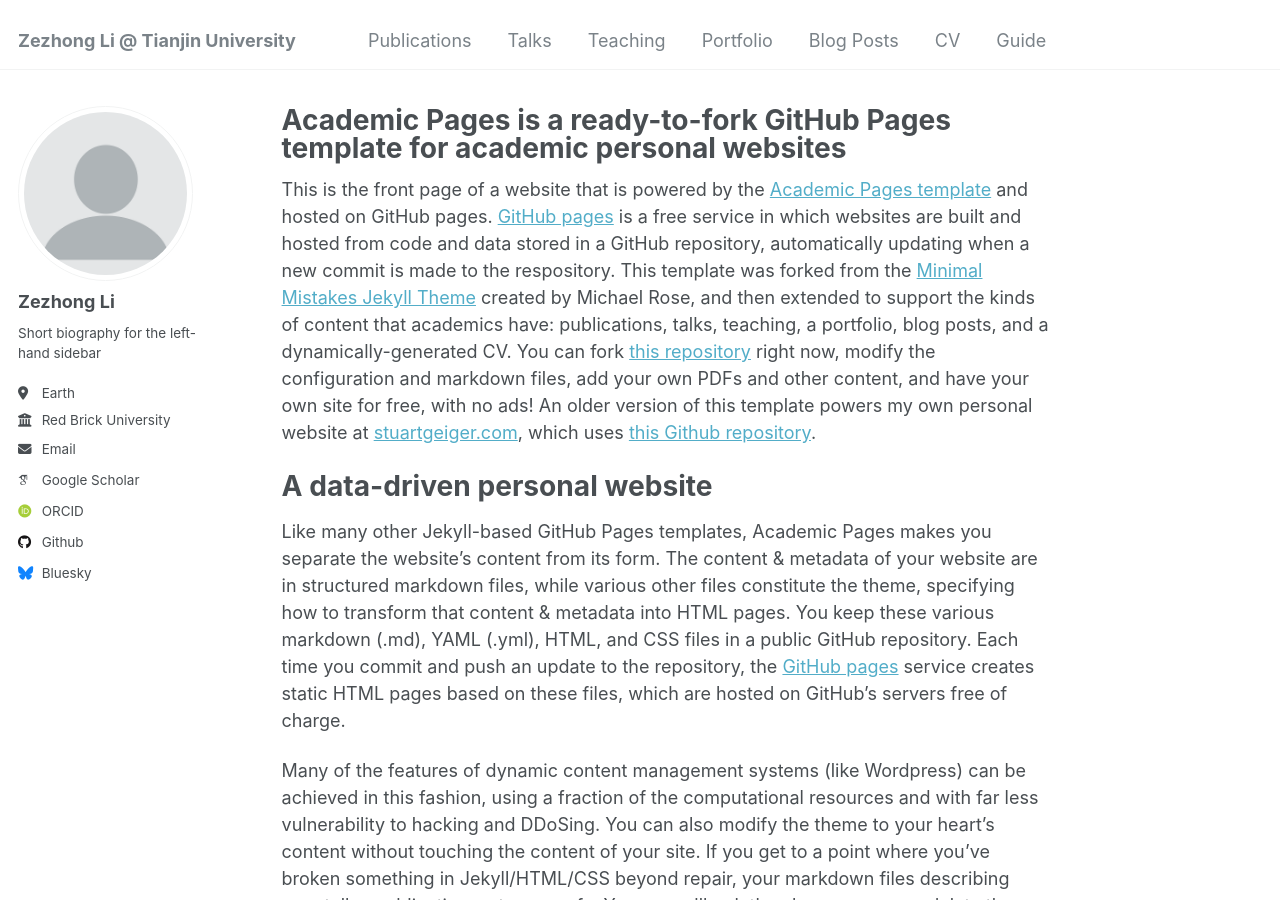
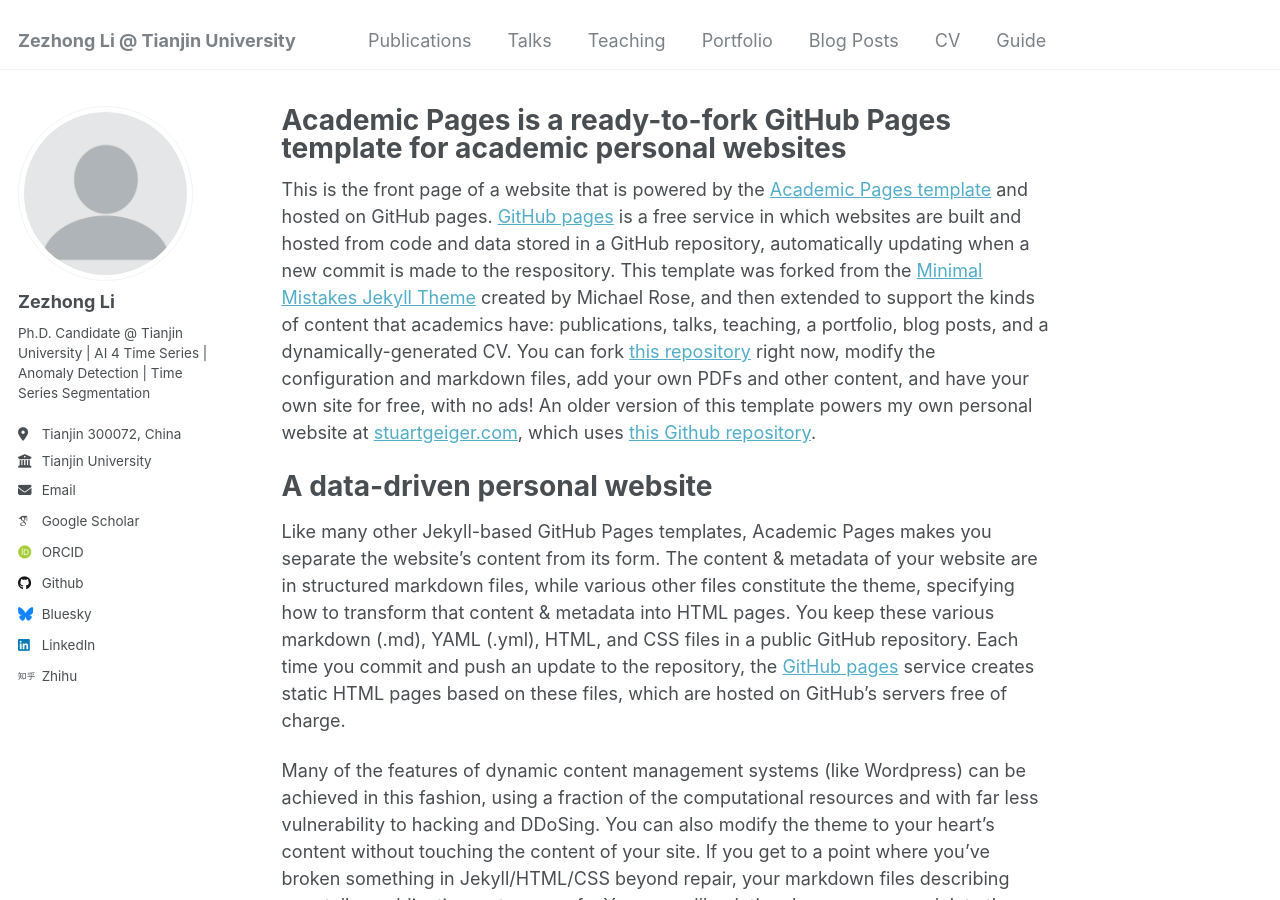
Before and after one commit to lzz19980125/lzz19980125.github.io, a Jekyll site: the page built from _pages/about.md, in a window 1280 px wide and 900 px high. Built offline with Jekyll 4.4.1, drawn with Linux system fonts in a browser that asks for light colours; some web fonts are replaced.

Commit message:
Update _config.yml

```diff
--- a/_config.yml
+++ b/_config.yml
@@ -24,11 +24,11 @@
   avatar           : "profile.png"
   name             : "Zezhong Li"
   pronouns         : # example: "she/her"
-  bio              : "Short biography for the left-hand sidebar"
-  location         : "Earth"
-  employer         : "Red Brick University"
+  bio              : "Ph.D. Candidate @ Tianjin University | AI 4 Time Series | Anomaly Detection | Time Series Segmentation"
+  location         : "Tianjin 300072, China"
+  employer         : "Tianjin University"
   uri              : # URL
-  email            : "none@example.org"
+  email            : "lizz1998@tju.edu.cn"
 
   # Academic websites
   arxiv            : # URL - Update with the correct link to your profile
@@ -43,7 +43,7 @@
   bitbucket        : # Username - Update with your username on the site
   codepen          : # Username
   dribbble         : # Username
-  github           : "academicpages"
+  github           : "https://github.com/lzz19980125"
   kaggle           : # Username
   stackoverflow    : # User number or user number and name (i.e., use "1" or "1/jeff-atwood")
 
@@ -57,7 +57,7 @@
   keybase          : # Username
   instagram        : # Username
   lastfm           : # Username
-  linkedin         : # Username
+  linkedin         : "https://www.linkedin.com/in/zezhong-li-3b397b1b2/"
   mastodon         : # URL
   medium           : # URL
   pinterest        : # Username
@@ -71,7 +71,7 @@
   wikipedia        : # Username
   xing             : # Username
   youtube          : # Username
-  zhihu            : # Username
+  zhihu            : "https://www.zhihu.com/people/li-sir-44-94"
 
 # Publication Category - The following the list of publication categories and their headings
 publication_category:
```
